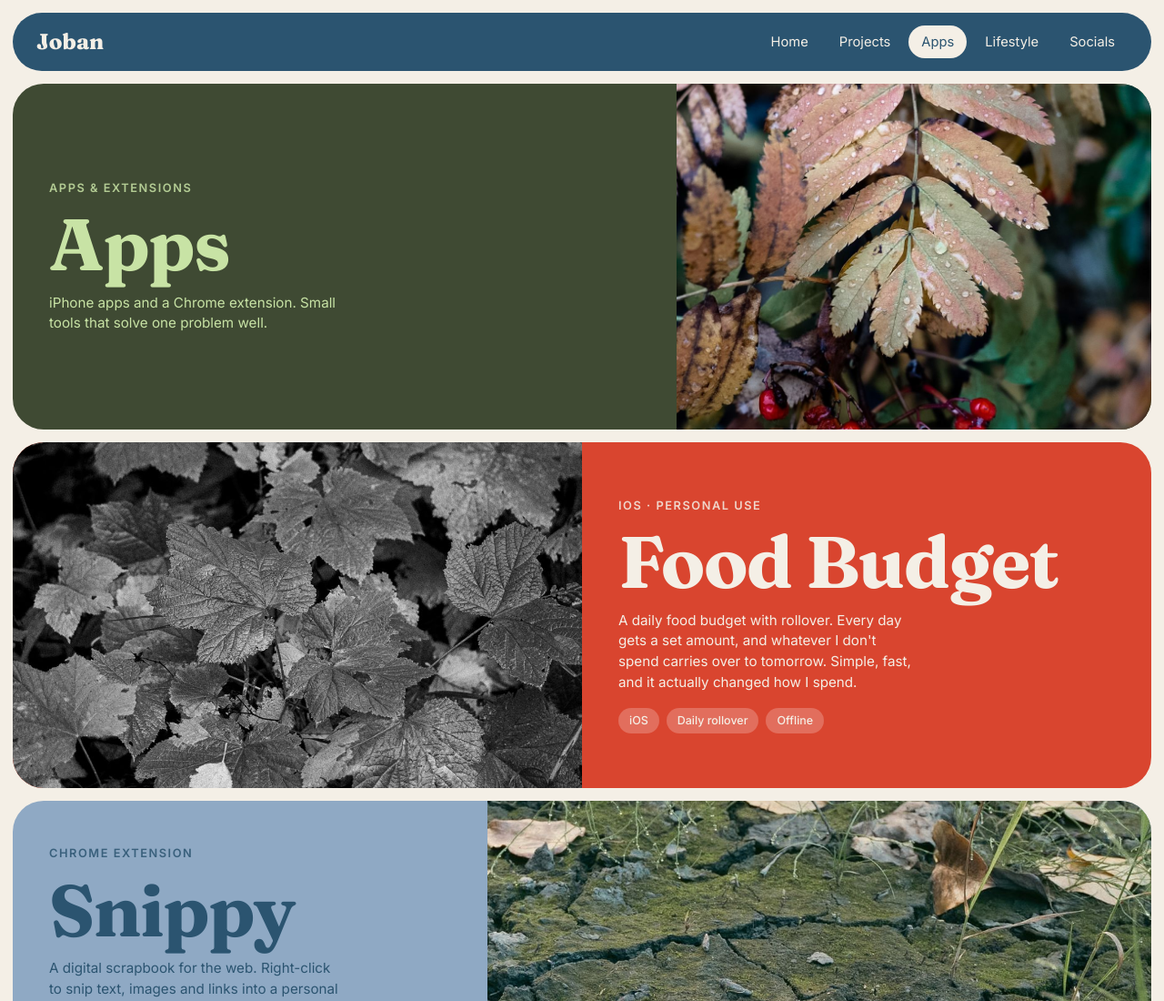
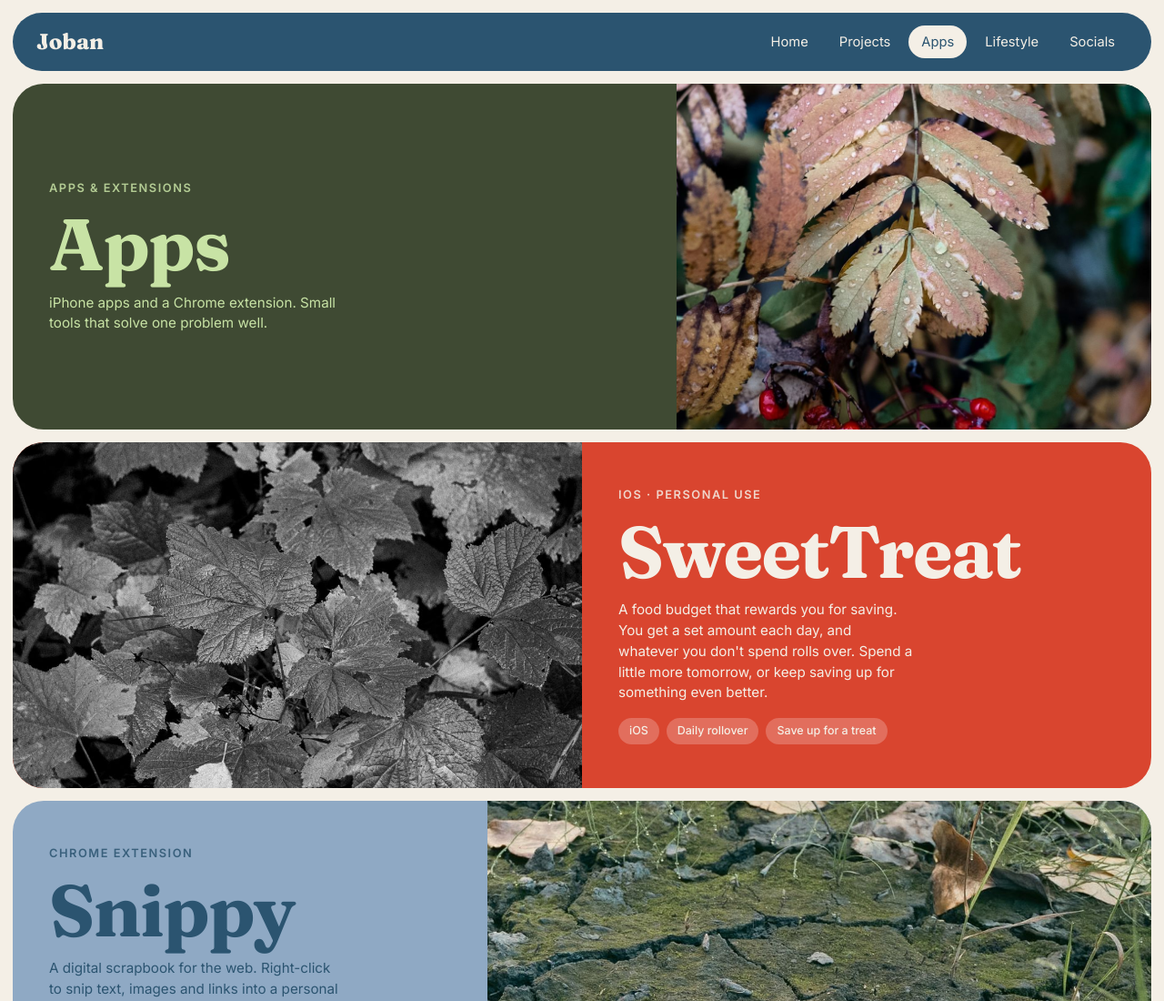
Before and after one commit to Jobansz/joban, a plain HTML site: page apps.html in a window 1280 px wide. Shown: the top 1100 px of the page at 91% size. Drawn offline with Linux system fonts and the light colour scheme.

Commit message:
Rename Food Budget to SweetTreat
Co-Authored-By: Claude Opus 5.5 <noreply@anthropic.com>
Claude-Session: https://claude.ai/code/session_01GyyjMt6W8XAkNd5eHStexu

```diff
--- a/apps.html
+++ b/apps.html
@@ -23,9 +23,9 @@
   <div class="photo " style="background-image:url('images/bw-leaves.jpg');background-position:center"></div>
   <div class="pad">
     <span class="eyebrow">iOS · Personal use</span>
-    <h2 class="big">Food Budget</h2>
-    <p class="small">A daily food budget with rollover. Every day gets a set amount, and whatever I don't spend carries over to tomorrow. Simple, fast, and it actually changed how I spend.</p>
-    <div class="chips"><span class="chip">iOS</span><span class="chip">Daily rollover</span><span class="chip">Offline</span></div>
+    <h2 class="big">SweetTreat</h2>
+    <p class="small">A food budget that rewards you for saving. You get a set amount each day, and whatever you don't spend rolls over. Spend a little more tomorrow, or keep saving up for something even better.</p>
+    <div class="chips"><span class="chip">iOS</span><span class="chip">Daily rollover</span><span class="chip">Save up for a treat</span></div>
   </div>
 </section>
 
```
